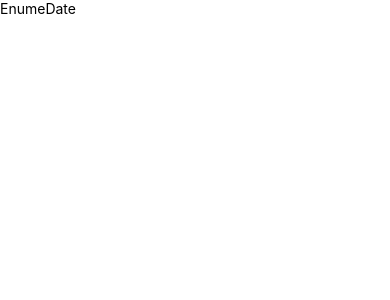
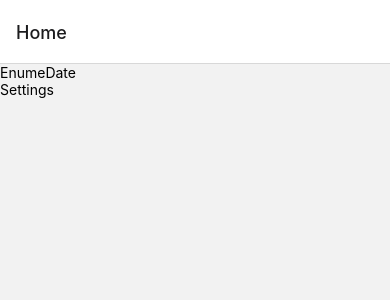
Before and after one commit to JupitersLB/EnumeDate, a React Native app: screen /Home in a window 390 px wide. Shown: the top 300 px of the page. Built offline with nearby package versions, Linux system fonts and the light colour scheme.

Commit message:
added navigation

```diff
--- a/App.tsx
+++ b/App.tsx
@@ -1,20 +1,20 @@
-import React, {FC} from 'react';
-import {
-  SafeAreaView,
-  Text,
-} from 'react-native';
+import React, { FC } from 'react'
+import { NavigationContainer } from '@react-navigation/native'
+import { createNativeStackNavigator } from '@react-navigation/native-stack'
+import Home from './src/screens/home'
+import Settings from './src/screens/settings'
 
+const Stack = createNativeStackNavigator()
 
 const App: FC<{}> = () => {
+  return (
+    <NavigationContainer>
+      <Stack.Navigator initialRouteName="Home">
+        <Stack.Screen name="Home" component={Home} />
+        <Stack.Screen name="Settings" component={Settings} />
+      </Stack.Navigator>
+    </NavigationContainer>
+  )
+}
 
-  return (
-    <SafeAreaView>
-      <Text>
-        EnumeDate
-      </Text>
-    </SafeAreaView>
-  );
-};
-
-
-export default App;
+export default App
--- /dev/null
+++ b/src/screens/home.tsx
@@ -0,0 +1,19 @@
+import React, { FC } from 'react'
+import { SafeAreaView, Text, TouchableOpacity } from 'react-native'
+import { HomeNavigationProps, HomeRouteProps } from '../types/navigation'
+
+const Home: FC<{ navigation: HomeNavigationProps; route: HomeRouteProps }> = ({
+  navigation,
+  route,
+}) => {
+  return (
+    <SafeAreaView>
+      <Text>EnumeDate</Text>
+      <TouchableOpacity onPress={() => navigation.push('Settings')}>
+        <Text>Settings</Text>
+      </TouchableOpacity>
+    </SafeAreaView>
+  )
+}
+
+export default Home
--- /dev/null
+++ b/src/screens/settings.tsx
@@ -0,0 +1,19 @@
+import React, { FC } from 'react'
+import { SafeAreaView, Text } from 'react-native'
+import {
+  SettingsNavigationProps,
+  SettingsRouteProps,
+} from '../types/navigation'
+
+const Settings: FC<{
+  navigation: SettingsNavigationProps
+  route: SettingsRouteProps
+}> = ({ navigation, route }) => {
+  return (
+    <SafeAreaView>
+      <Text>Settings</Text>
+    </SafeAreaView>
+  )
+}
+
+export default Settings
--- /dev/null
+++ b/src/types/navigation.ts
@@ -0,0 +1,16 @@
+import { StackNavigationProp } from '@react-navigation/stack'
+import { RouteProp } from '@react-navigation/native'
+
+export type StackParamList = {
+  Home: undefined
+  Settings: undefined
+}
+
+export type HomeNavigationProps = StackNavigationProp<StackParamList, 'Home'>
+export type HomeRouteProps = RouteProp<StackParamList, 'Home'>
+
+export type SettingsNavigationProps = StackNavigationProp<
+  StackParamList,
+  'Settings'
+>
+export type SettingsRouteProps = RouteProp<StackParamList, 'Settings'>
```
Also changed, not shown: package.json (+6 -1 lines), 3 other files (tests, documents, lock files or other folders).
